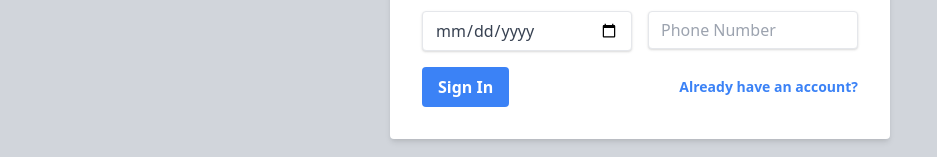
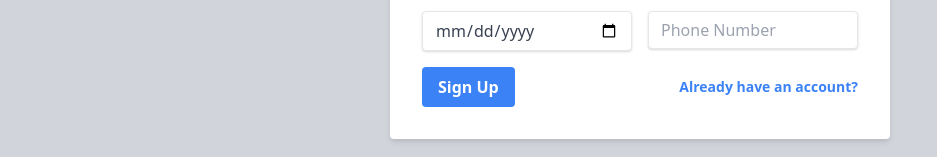
Before and after one commit to C1SE-20-SResume/_frontend, a React (Create React App) app: page /register in a window 1280 px wide. Shown: the part 507-664 px from the top of the page, without its empty margins (0-937 px from the left). Built offline with nearby package versions, Linux system fonts and the light colour scheme.

Commit message:
fix UI register

```diff
--- a/src/auth/Register.js
+++ b/src/auth/Register.js
@@ -321,7 +321,7 @@ function Register() {
                     className="bg-blue-500 hover:bg-blue-700 text-white font-bold py-2 px-4 rounded focus:outline-none focus:shadow-outline"
                     type="submit"
                   >
-                    Sign In
+                    Sign Up
                   </button>
                   <Link
                     to="/login"
```
